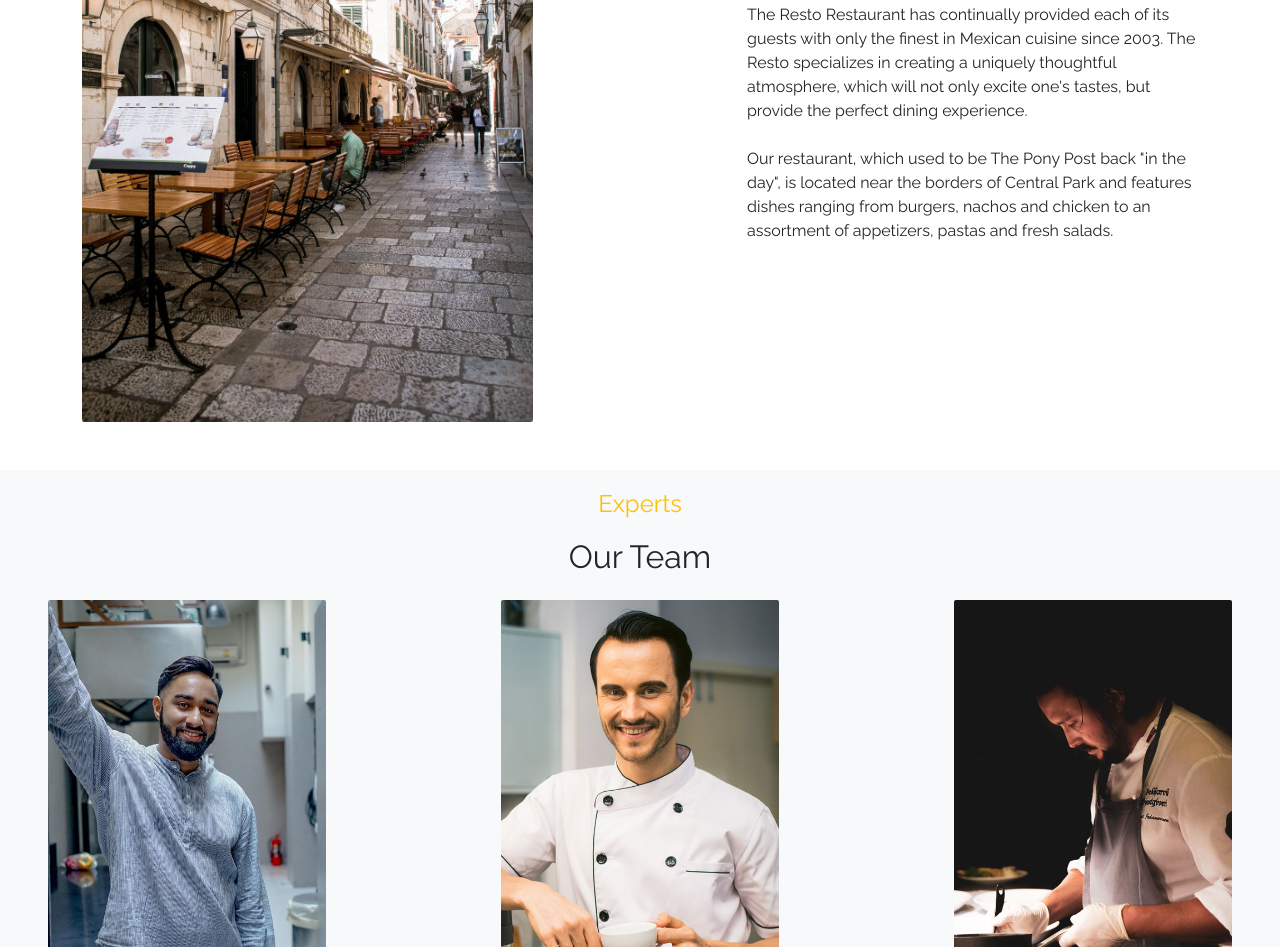
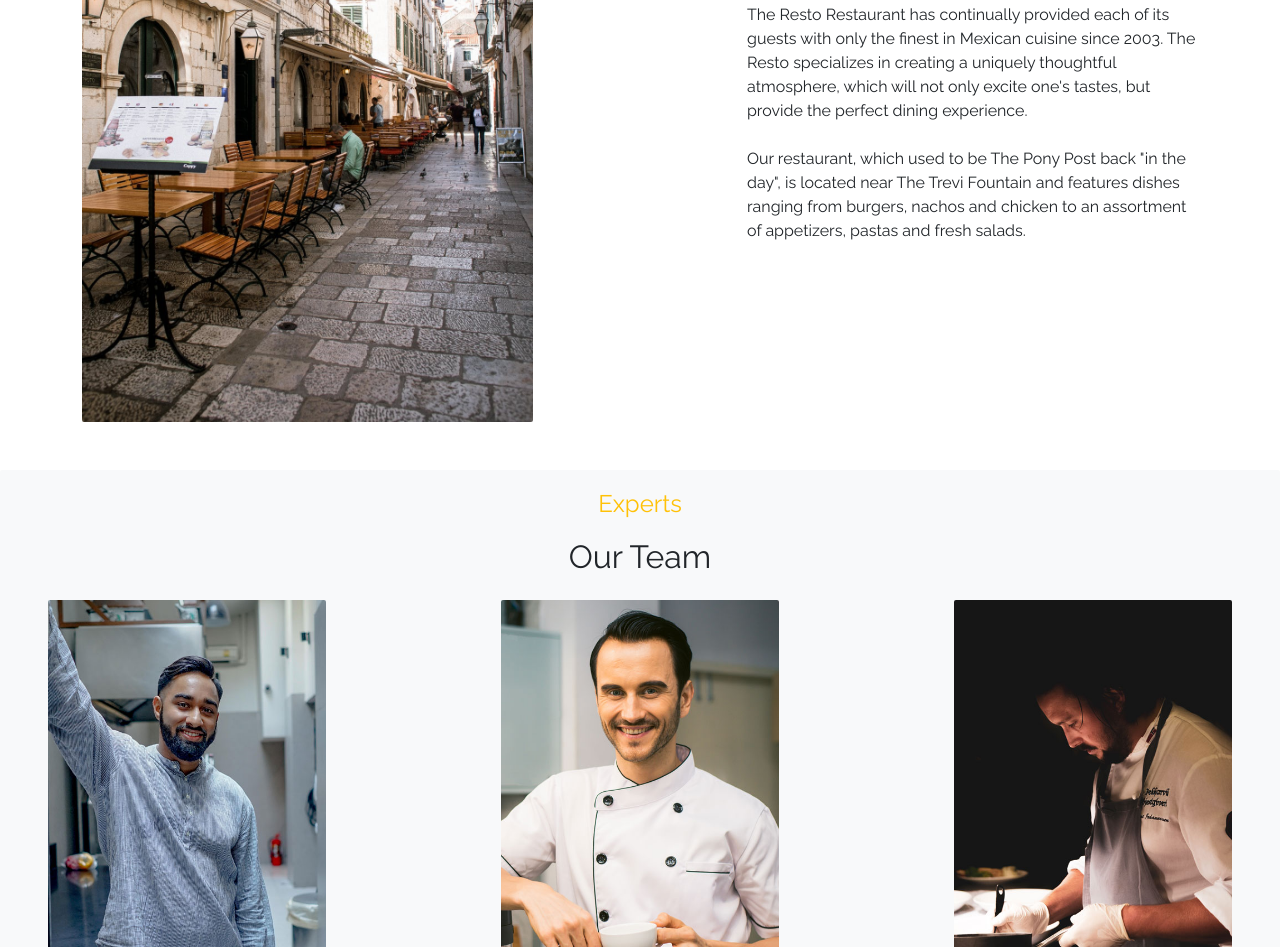
Before and after one commit to milos1357/resto, a plain HTML site: page index.html in a window 1280 px wide. Shown: the part 901-1848 px from the top of the page. Drawn offline with nearby package versions, Linux system fonts and the light colour scheme.

Commit message:
Update index.html

```diff
--- a/index.html
+++ b/index.html
@@ -102,7 +102,7 @@
                 <h2>Welcome to Resto</h2>
                 <p class="mt-4">The Resto Restaurant is one of the top restaurants in Italy - just ask our regular customers. We combine our own family recipes with style and personal flair to create a unique experience every time you visit us. We strive to make each visit satisfying and memorable.</p>
                 <p class="mt-4">The Resto Restaurant has continually provided each of its guests with only the finest in Mexican cuisine since 2003. The Resto specializes in creating a uniquely thoughtful atmosphere, which will not only excite one's tastes, but provide the perfect dining experience.</p>
-                <p class="mt-4">Our restaurant, which used to be The Pony Post back "in the day", is located near the borders of Central Park and features dishes ranging from burgers, nachos and chicken to an assortment of appetizers, pastas and fresh salads.
+                <p class="mt-4">Our restaurant, which used to be The Pony Post back "in the day", is located near The Trevi Fountain and features dishes ranging from burgers, nachos and chicken to an assortment of appetizers, pastas and fresh salads.
                 </p>
             </div>
         </div>
```
